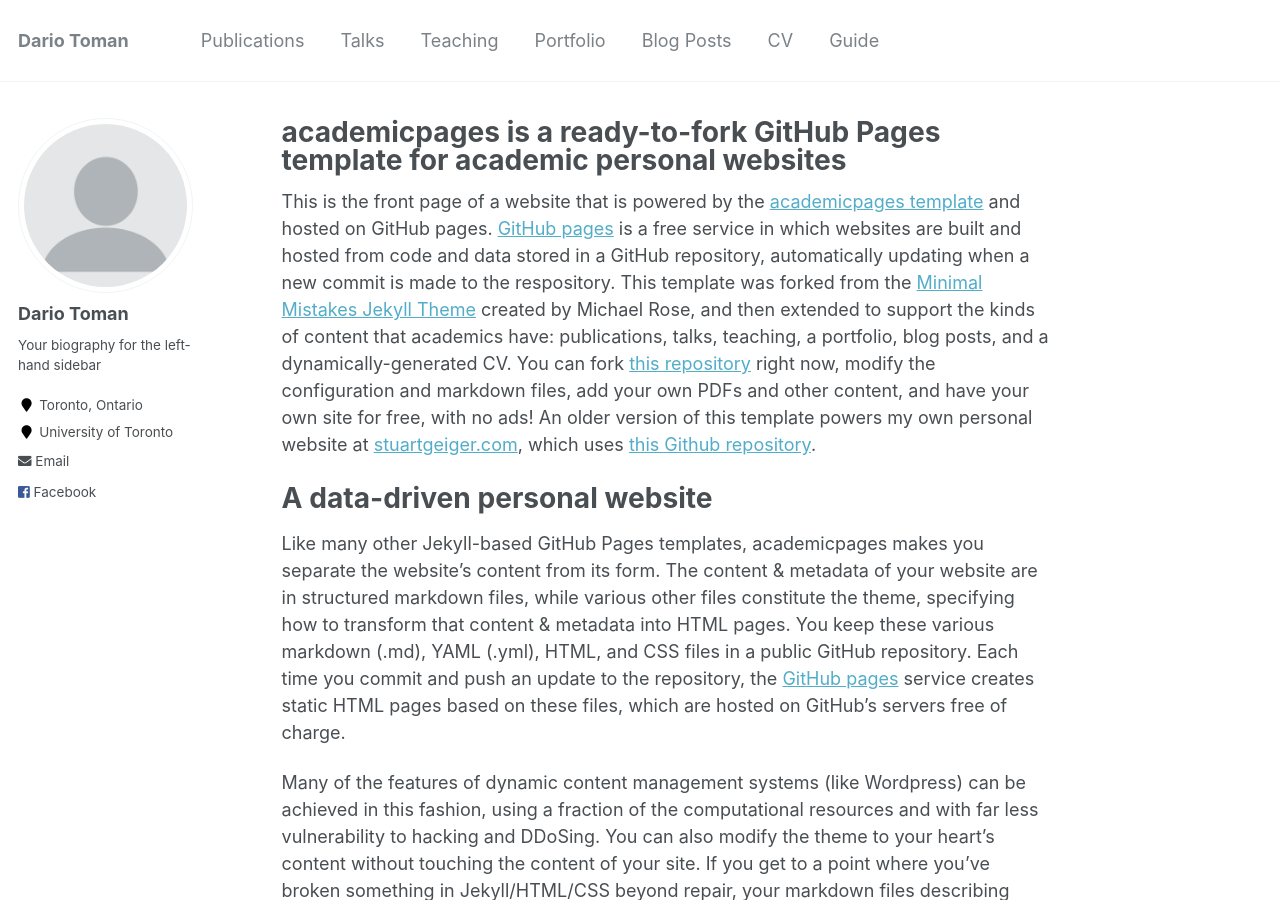
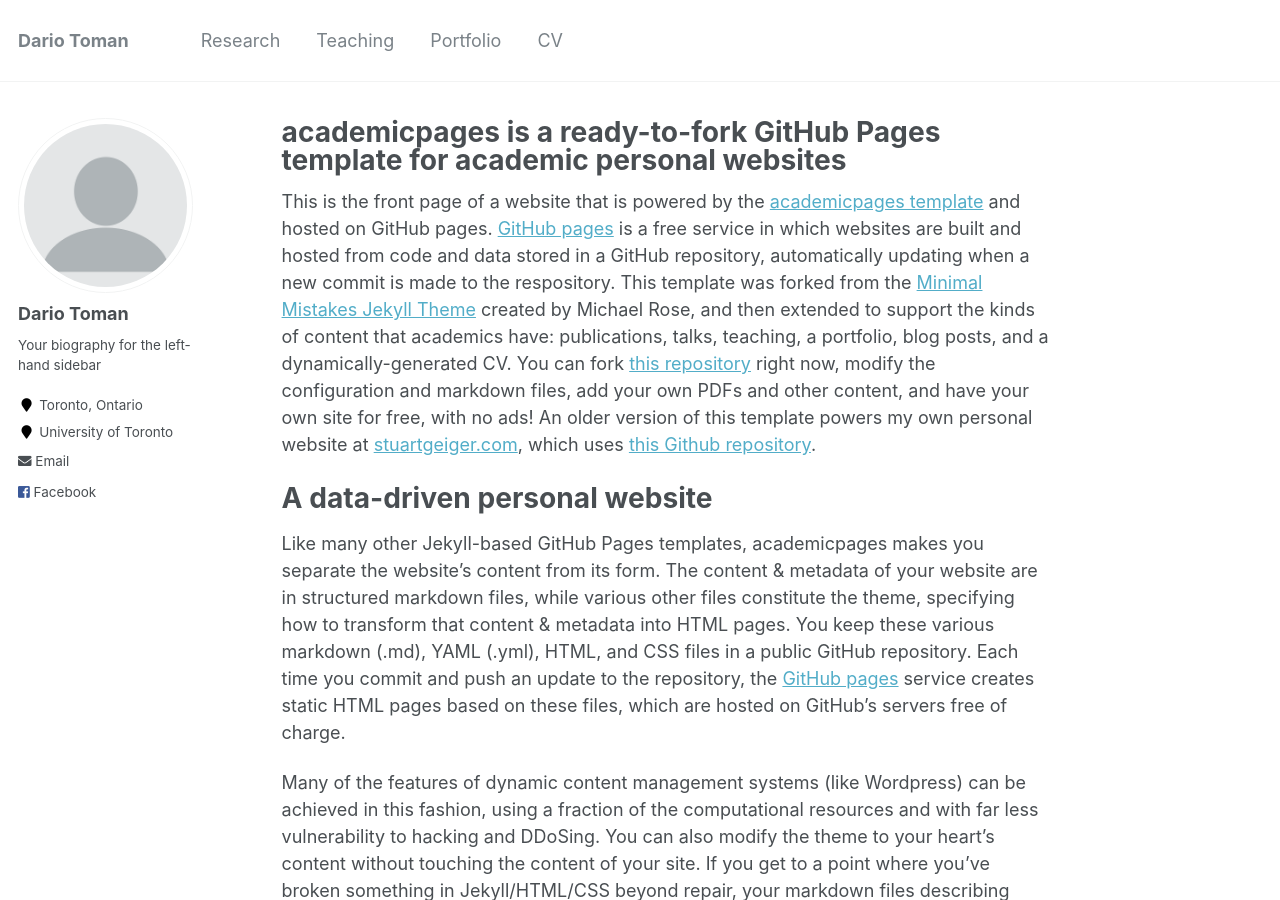
Before and after one commit to dariotoman/website, a Jekyll site: the page built from _pages/about.md, in a window 1280 px wide and 900 px high. Built offline with Jekyll 4.4.1, drawn with Linux system fonts in a browser that asks for light colours.

Commit message:
Update navigation.yml

```diff
--- a/_data/navigation.yml
+++ b/_data/navigation.yml
@@ -1,10 +1,7 @@
 # main links links
 main:
-  - title: "Publications"
+  - title: "Research"
     url: /publications/
-
-  - title: "Talks"
-    url: /talks/
 
   - title: "Teaching"
     url: /teaching/
@@ -12,11 +9,5 @@
   - title: "Portfolio"
     url: /portfolio/
 
-  - title: "Blog Posts"
-    url: /year-archive/
-
   - title: "CV"
     url: /cv/
-
-  - title: "Guide"
-    url: /markdown/
```
